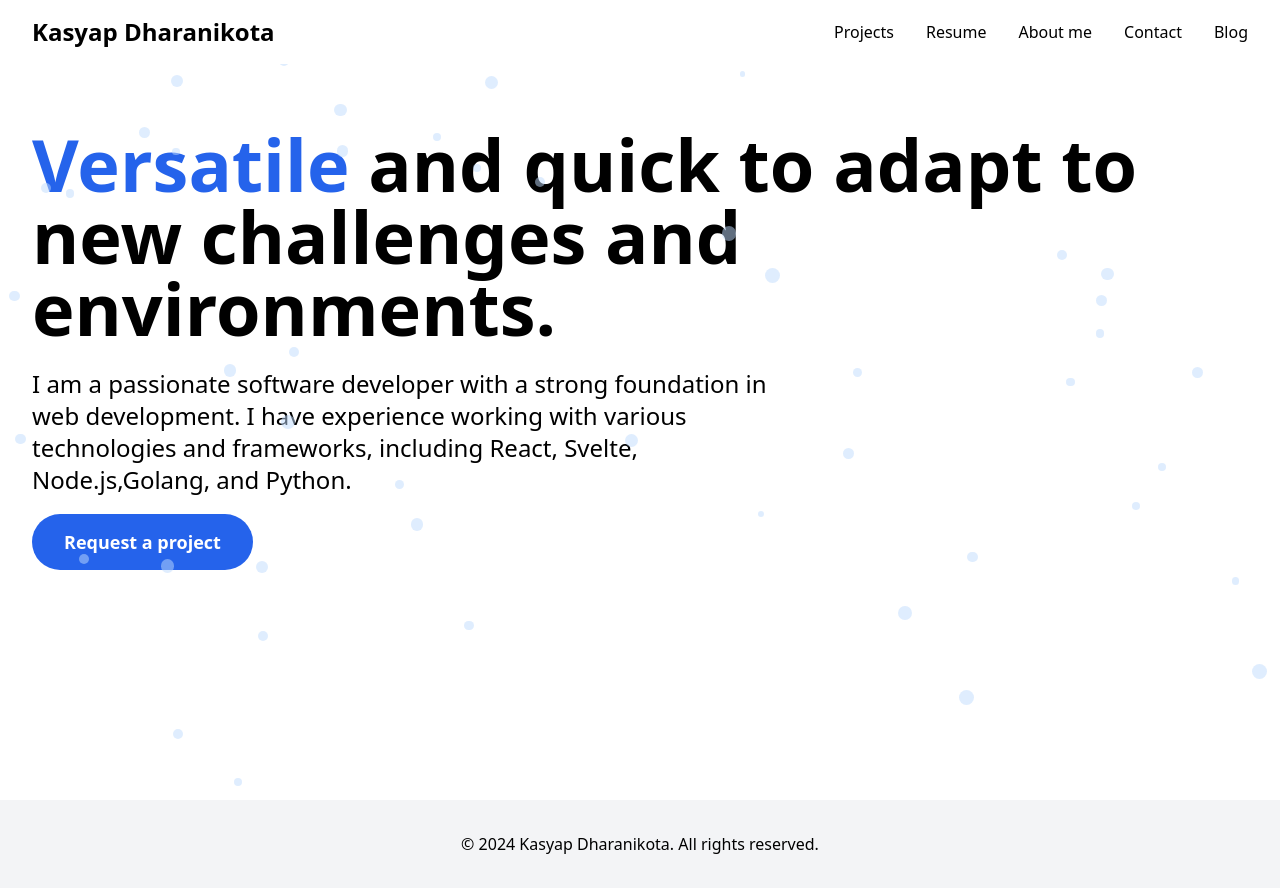
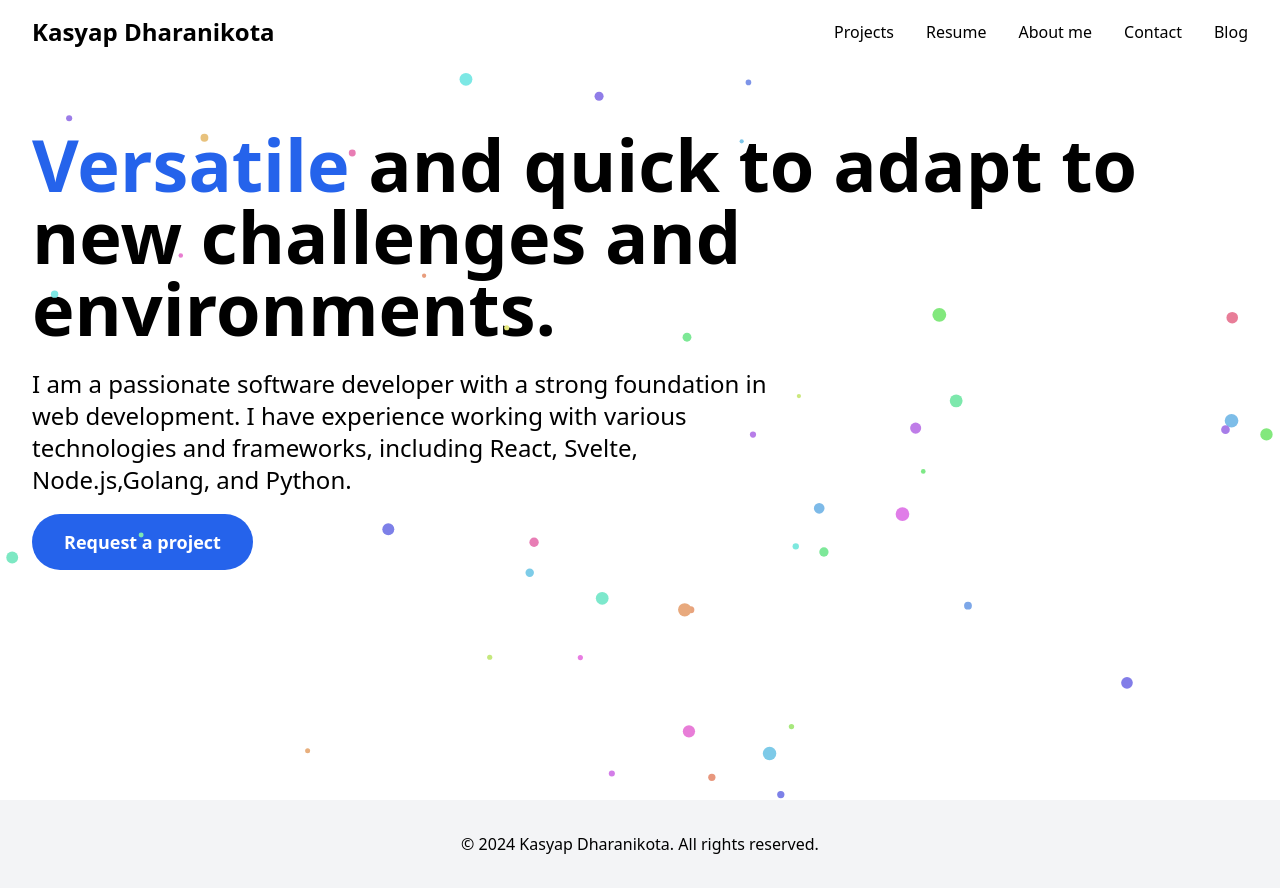
Before and after one commit to kasyap1234/PortFolioWebsite, a SvelteKit app: page / in a window 1280 px wide. Built offline with nearby package versions, Linux system fonts and the light colour scheme.

Commit message:
particle motion

```diff
--- a/src/routes/+layout.svelte
+++ b/src/routes/+layout.svelte
@@ -1,45 +1,43 @@
 <script lang="ts">
 	import '../app.css';
+	import { onMount } from 'svelte';
+	import { tweened } from 'svelte/motion';
+	import { cubicOut } from 'svelte/easing';
 
-  import { spring } from 'svelte/motion';
-   import { onMount } from 'svelte';
-   import { fade } from 'svelte/transition';
-  let mouseX = spring(0);
-  let mouseY = spring(0);
-  let dots: { x: number; y: number; size: number }[] = [];
+	let particles = [];
+	const particleCount = 50;
 
 	onMount(() => {
-    for (let i = 0; i < 50; i++) {
-      dots.push({
+		for (let i = 0; i < particleCount; i++) {
+			particles.push({
 				x: Math.random() * 100,
 				y: Math.random() * 100,
-        size: Math.random() * 10 + 5
+				size: Math.random() * 5 + 2,
+				color: `hsl(${Math.random() * 360}, 70%, 70%)`,
+				speed: Math.random() * 0.5 + 0.1
 			});
 		}
-    dots = dots;
+
+		function animate() {
+			particles = particles.map((p) => ({
+				...p,
+				x: (p.x + p.speed) % 100,
+				y: (p.y + p.speed * 0.5) % 100
+			}));
+			requestAnimationFrame(animate);
+		}
+
+		animate();
 	});
-
-  function handleMouseMove(event: MouseEvent) {
-    mouseX.set(event.clientX / window.innerWidth);
-    mouseY.set(event.clientY / window.innerHeight);
-  }
 </script>
-
-<svelte:window on:mousemove={handleMouseMove} />
 
 <div class="font-inter">
 	<div class="fixed inset-0 pointer-events-none">
-    {#each dots as dot}
-      <div
-        class="absolute rounded-full bg-blue-200 opacity-50"
-        style="
-          left: calc({dot.x}% + {$mouseX * 20 - 10}px);
-          top: calc({dot.y}% + {$mouseY * 20 - 10}px);
-          width: {dot.size}px;
-          height: {dot.size}px;
-        "
-      />
+		<svg width="100%" height="100%">
+			{#each particles as particle}
+				<circle cx="{particle.x}%" cy="{particle.y}%" r={particle.size} fill={particle.color} />
 			{/each}
+		</svg>
 	</div>
 
 	<header class="fixed w-full top-0 bg-white z-50">
```
Lines whose indentation alone changed are shown as unchanged.
